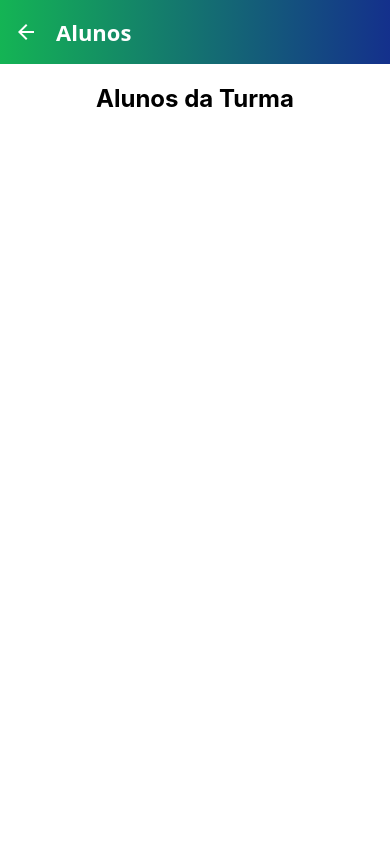
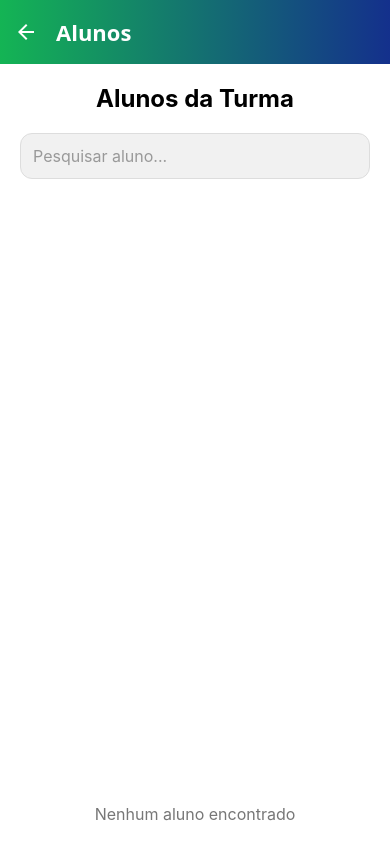
Before and after one commit to YuriJS123/ETE, a React Native app: screen /AlunosDaTurmaProfessor in a window 390 px wide. Built offline with nearby package versions, Linux system fonts and the light colour scheme.

Commit message:
🐛 FIX: Mudanças em alunosdaturma

```diff
--- a/src/screens/Professores/AlunosDaTurmaProfessor.tsx
+++ b/src/screens/Professores/AlunosDaTurmaProfessor.tsx
@@ -1,9 +1,11 @@
-import React from "react";
-import { View, Text, StyleSheet, Image, FlatList } from "react-native";
+import React, { useState } from "react";
+import { View, Text, StyleSheet, Image, FlatList, TextInput } from "react-native";
 
 export default function AlunosDaTurmaProfessor({ route }: any) {
 
   const turmaId = route?.params?.turmaId;
+
+  const [pesquisa, setPesquisa] = useState("");
 
   const alunosPorTurma: any = {
     "1": [
@@ -23,12 +25,26 @@ export default function AlunosDaTurmaProfessor({ route }: any) {
 
   const alunos = alunosPorTurma[turmaId] || [];
 
+  // 🔍 Filtra alunos conforme digitação
+  const alunosFiltrados = alunos.filter((aluno: any) =>
+    aluno.nome.toLowerCase().includes(pesquisa.toLowerCase())
+  );
+
   return (
     <View style={styles.container}>
       <Text style={styles.titulo}>Alunos da Turma</Text>
 
+      {/* 🔍 Campo de busca */}
+      <TextInput
+        style={styles.campoPesquisa}
+        placeholder="Pesquisar aluno..."
+        placeholderTextColor="#999"
+        value={pesquisa}
+        onChangeText={setPesquisa}
+      />
+
       <FlatList
-        data={alunos}
+        data={alunosFiltrados}
         keyExtractor={(item) => item.id}
         renderItem={({ item }) => (
           <View style={styles.card}>
@@ -37,6 +53,10 @@ export default function AlunosDaTurmaProfessor({ route }: any) {
           </View>
         )}
       />
+
+      {alunosFiltrados.length === 0 && (
+        <Text style={styles.nenhum}>Nenhum aluno encontrado</Text>
+      )}
     </View>
   );
 }
@@ -53,6 +73,16 @@ const styles = StyleSheet.create({
     fontWeight: "700",
     marginBottom: 20,
     textAlign: "center",
+  },
+
+  campoPesquisa: {
+    backgroundColor: "#f1f1f1",
+    padding: 12,
+    borderRadius: 12,
+    marginBottom: 18,
+    fontSize: 16,
+    borderWidth: 1,
+    borderColor: "#ddd",
   },
 
   card: {
@@ -75,4 +105,11 @@ const styles = StyleSheet.create({
     fontSize: 18,
     fontWeight: "600",
   },
+
+  nenhum: {
+    textAlign: "center",
+    marginTop: 20,
+    fontSize: 16,
+    color: "#777",
+  },
 });
```
